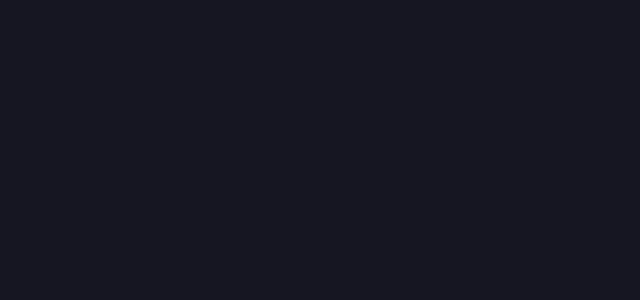
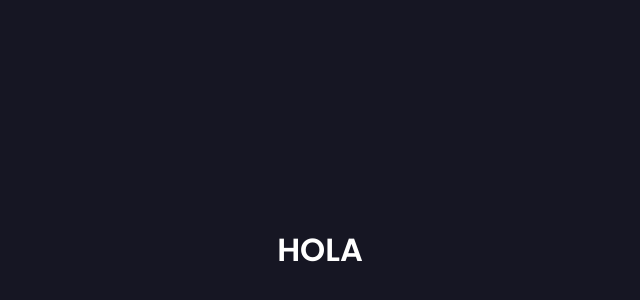
Before and after one commit to Excessive77/proyect-final-ecommerce, a React (Create React App) app: page / in a window 1280 px wide. Shown: the part 128-428 px from the top of the page, without its empty margins (320-960 px from the left). Built offline with nearby package versions, Linux system fonts and the light colour scheme; sample sign-in values are in the browser's storage; a web font is replaced by a local one.

Commit message:
Fixing the problem2

```diff
--- a/src/App.js
+++ b/src/App.js
@@ -17,7 +17,7 @@ function App() {
           <Route path='signup'/>
               {/* Private routes */}
             <Route element={<ProtectedPages />}>
-              <Route path='/'/>
+              <Route path='/' element={<h1>Hola</h1>}/>
               <Route path='shop' element={<Shop />}/>
               <Route path='shop/:id' element={<Product />}/>
               <Route path='cart' element={<Cart />}/>
```
